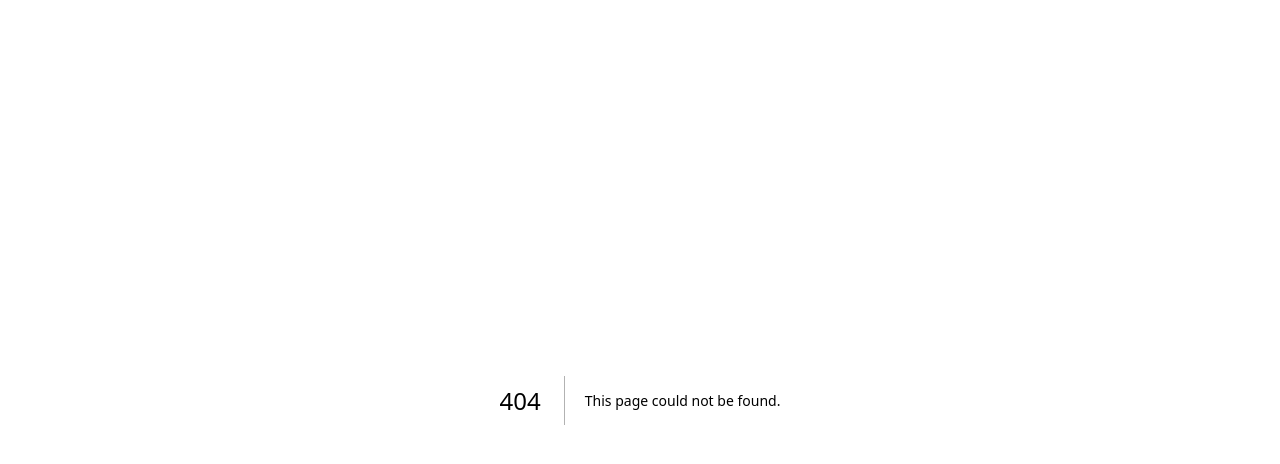
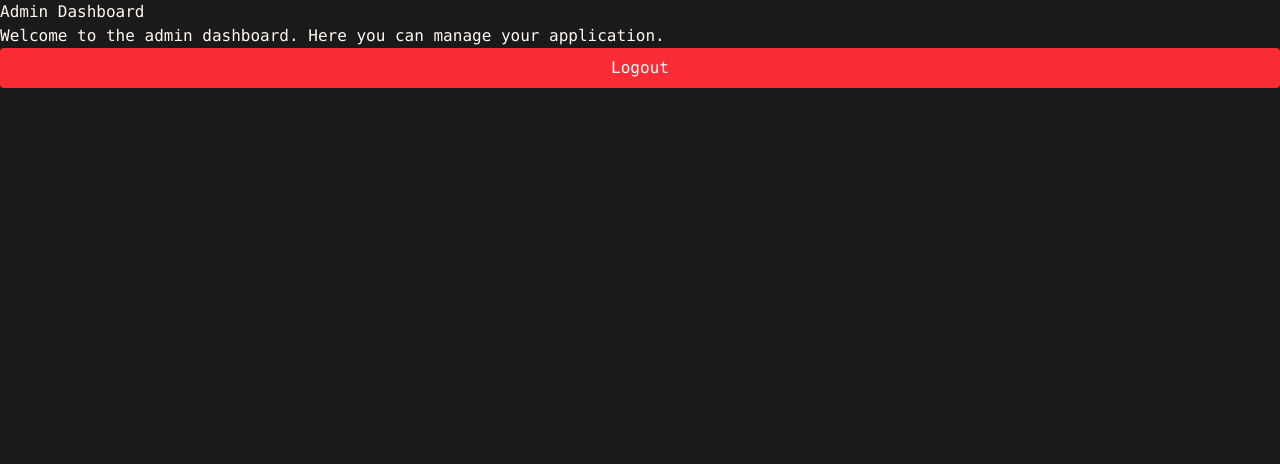
Before and after one commit to Pjizen0143/RSU-Portfolio, a Next.js app in the folder frontend/: page /admin/dashboard in a window 1280 px wide. Before the commit this address had no page. Shown: the top 464 px of the page. Built offline with nearby package versions, Linux system fonts and the light colour scheme; no server answers.

Commit message:
feat: add dashboard page

```diff
--- /dev/null
+++ b/frontend/app/admin/dashboard/page.tsx
@@ -0,0 +1,13 @@
+import LogoutBtn from "@/components/ui/LogoutBtn";
+
+export default function AdminDashboard() {
+    return (
+        <>
+            <div>
+                <h1>Admin Dashboard</h1>
+                <p>Welcome to the admin dashboard. Here you can manage your application.</p>
+            </div>
+            <LogoutBtn />
+        </>
+    );
+}
--- /dev/null
+++ b/frontend/components/ui/LogoutBtn.tsx
@@ -0,0 +1,35 @@
+"use client";
+
+import { useState } from "react";
+import { useRouter } from "next/navigation";
+import { logoutAdmin } from "@/hooks/useLogout";
+
+export default function LogoutBtn() {
+    const router = useRouter();
+    const [loading, setLoading] = useState(false);
+    const [error, setError] = useState<string | null>(null);
+
+    async function handleLogout() {
+        setLoading(true);
+        setError(null);
+
+        try {
+            await logoutAdmin();
+            router.push("/login");
+        } catch (err) {
+            setError(err instanceof Error ? err.message : "Logout failed.");
+        } finally {
+            setLoading(false);
+        }
+    }
+
+    return (
+        <button
+            onClick={handleLogout}
+            disabled={loading}
+            className="px-4 py-2 bg-red-500 text-white rounded hover:bg-red-600 disabled:opacity-50"
+        >
+            {loading ? "Logging out..." : "Logout"}
+        </button>
+    );
+}
--- /dev/null
+++ b/frontend/hooks/useLogout.ts
@@ -0,0 +1,16 @@
+import axios from "axios";
+import { API_URL } from "../lib/env";
+
+type LogoutResponse = {
+    message: string;
+};
+
+export async function logoutAdmin(): Promise<void> {
+    const response = await axios.post<LogoutResponse>(`${API_URL}/api/v1/logout/`, {}, {
+        withCredentials: true,
+    });
+
+    if (!response.data?.message) {
+        throw new Error("Logout response did not contain a message.");
+    }
+}
```
